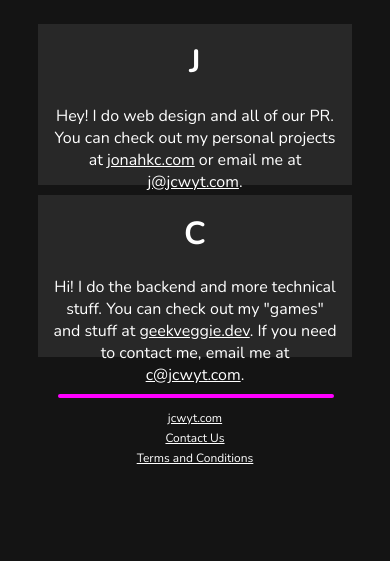
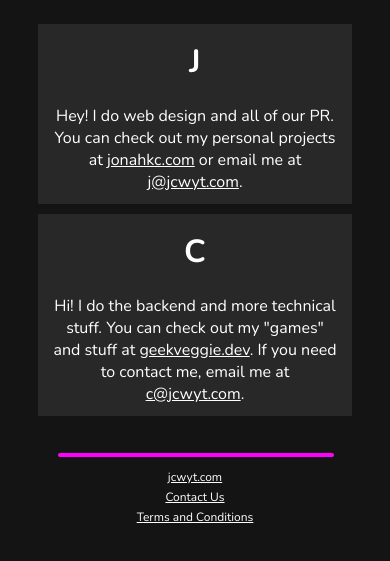
Before and after one commit to JonahKC/JCWYT, a plain HTML site: page aboutus.html in a window 390 px wide. Shown: the part 157-718 px from the top of the page. Drawn offline with nearby package versions, Linux system fonts and the light colour scheme.

Commit message:
fixed another column issue

```diff
--- a/style.css
+++ b/style.css
@@ -141,6 +141,7 @@ form {
   padding-left: 20px;
   padding-right: 20px;
   height: 150px;
+
 }
 /* Clear floats after the columns */
 .row:after {
@@ -159,6 +160,9 @@ form {
     padding-left: 30px;
     padding-right: 30px;
     height: 1rem;
+  }
+  .columntextbox {
+    height: auto;
   }
 }
 /* FORMS */
```
